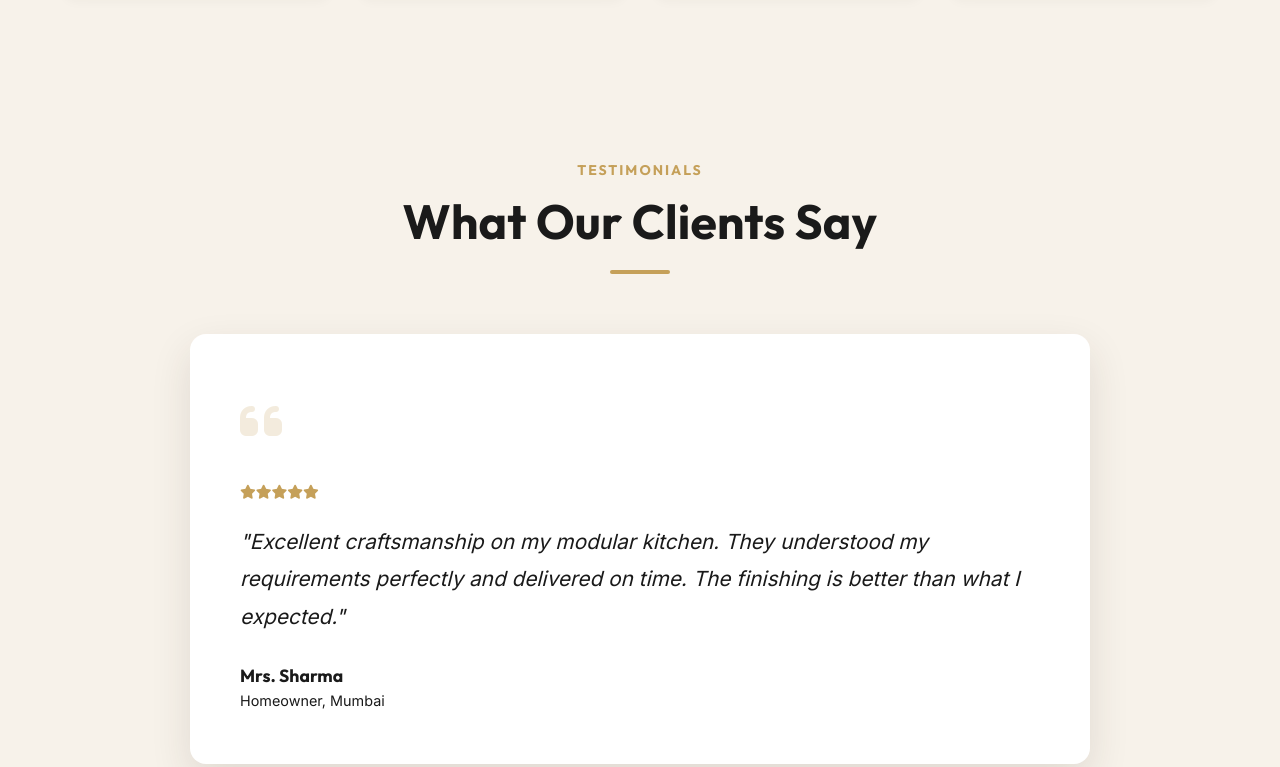
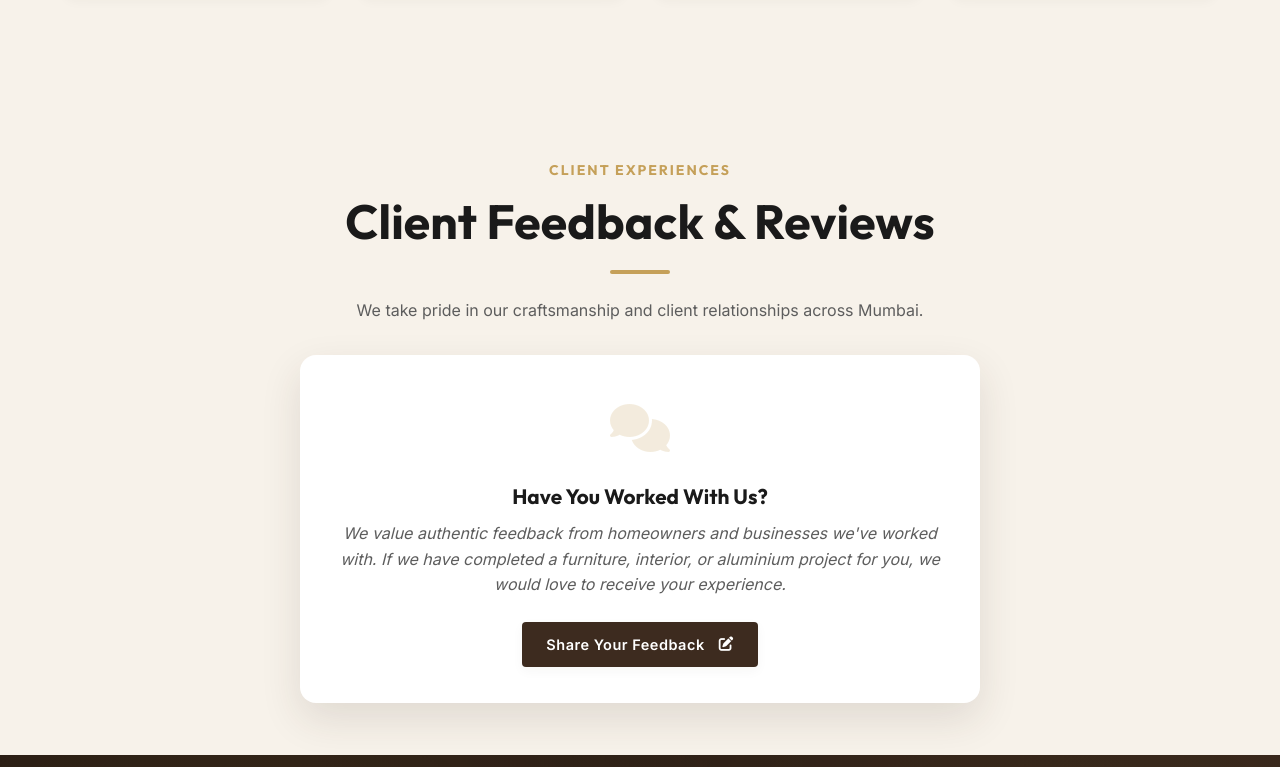
Before and after one commit to VishwaAdarsh/Vishwa-Solutions, a website: page index.html in a window 1280 px wide. Shown: the part 4690-5457 px from the top of the page. Drawn offline with Linux system fonts and the light colour scheme.

Commit message:
fix(trust): complete phase 3 testimonials and customer review trust audit

```diff
--- a/index.html
+++ b/index.html
@@ -465,73 +465,25 @@
     <section class="section testimonial-section reveal">
         <div class="container">
             <div class="section-header text-center">
-                <span class="subheading">TESTIMONIALS</span>
-                <h2>What Our Clients Say</h2>
+                <span class="subheading">CLIENT EXPERIENCES</span>
+                <h2>Client Feedback & Reviews</h2>
                 <div class="hr-center"></div>
+                <p class="text-center" style="max-width: 600px; margin: 0 auto 32px; color: var(--color-text-muted);">
+                    We take pride in our craftsmanship and client relationships across Mumbai.
+                </p>
             </div>
 
-            <div class="testimonial-container">
-                <div class="testimonial-card active reveal">
-                    <div class="quote-icon"><i class="fa-solid fa-quote-left"></i></div>
-                    <div class="star-rating">
-                        <i class="fa-solid fa-star"></i><i class="fa-solid fa-star"></i><i
-                            class="fa-solid fa-star"></i><i class="fa-solid fa-star"></i><i
-                            class="fa-solid fa-star"></i>
-                    </div>
-                    <p class="testimonial-content">"Vishwa Solutions completely transformed our office space. The
-                        quality of workstations and partitions is top-notch. Highly recommended for their
-                        professionalism."</p>
-                    <div class="testimonial-profile">
-                        <div class="profile-info">
-                            <h4 class="testimonial-author">Rajesh Kumar</h4>
-                            <span class="testimonial-role">Commercial Client, Mumbai</span>
-                        </div>
-                    </div>
+            <div class="testimonial-container" style="max-width: 680px; margin: 0 auto;">
+                <div class="testimonial-card active reveal" style="text-align: center; padding: 36px 24px;">
+                    <div class="quote-icon" style="margin: 0 auto 16px;"><i class="fa-solid fa-comments"></i></div>
+                    <h3 style="font-size: 1.3rem; margin-bottom: 12px; color: var(--color-text-primary);">Have You Worked With Us?</h3>
+                    <p class="testimonial-content" style="font-size: 1rem; color: var(--color-text-muted); line-height: 1.6; margin-bottom: 24px;">
+                        We value authentic feedback from homeowners and businesses we've worked with. If we have completed a furniture, interior, or aluminium project for you, we would love to receive your experience.
+                    </p>
+                    <a href="contact.html" class="btn btn-primary" style="padding: 11px 24px; font-size: 14.5px;">
+                        Share Your Feedback <i class="fa-solid fa-pen-to-square" style="margin-left: 6px;"></i>
+                    </a>
                 </div>
-
-                <div class="testimonial-card reveal">
-                    <div class="quote-icon"><i class="fa-solid fa-quote-left"></i></div>
-                    <div class="star-rating">
-                        <i class="fa-solid fa-star"></i><i class="fa-solid fa-star"></i><i
-                            class="fa-solid fa-star"></i><i class="fa-solid fa-star"></i><i
-                            class="fa-solid fa-star"></i>
-                    </div>
-                    <p class="testimonial-content">"Excellent craftsmanship on my modular kitchen. They understood my
-                        requirements perfectly and delivered on time. The finishing is better than what I expected."</p>
-                    <div class="testimonial-profile">
-                        <div class="profile-info">
-                            <h4 class="testimonial-author">Mrs. Sharma</h4>
-                            <span class="testimonial-role">Homeowner, Mumbai</span>
-                        </div>
-                    </div>
-                </div>
-
-                <div class="testimonial-card reveal">
-                    <div class="quote-icon"><i class="fa-solid fa-quote-left"></i></div>
-                    <div class="star-rating">
-                        <i class="fa-solid fa-star"></i><i class="fa-solid fa-star"></i><i
-                            class="fa-solid fa-star"></i><i class="fa-solid fa-star"></i><i
-                            class="fa-solid fa-star"></i>
-                    </div>
-                    <p class="testimonial-content">"We hired them for a complete hotel renovation. The aluminium work
-                        and custom furniture were delivered with great precision. A reliable team to work with."</p>
-                    <div class="testimonial-profile">
-                        <div class="profile-info">
-                            <h4 class="testimonial-author">Amit Singh</h4>
-                            <span class="testimonial-role">Hotel Manager</span>
-                        </div>
-                    </div>
-                </div>
-            </div>
-
-            <div class="slider-controls">
-                <button class="slider-prev"><i class="fa-solid fa-chevron-left"></i></button>
-                <div class="slider-dots">
-                    <span class="dot active"></span>
-                    <span class="dot"></span>
-                    <span class="dot"></span>
-                </div>
-                <button class="slider-next"><i class="fa-solid fa-chevron-right"></i></button>
             </div>
         </div>
     </section>
--- a/scripts/main.js
+++ b/scripts/main.js
@@ -187,7 +187,7 @@ document.addEventListener('DOMContentLoaded', () => {
     const prevBtn = document.querySelector('.slider-prev');
     const nextBtn = document.querySelector('.slider-next');
 
-    if (testimonialCards.length > 0) {
+    if (testimonialCards.length > 1) {
         let currentIdx = 0;
         let slideInterval;
 
```
